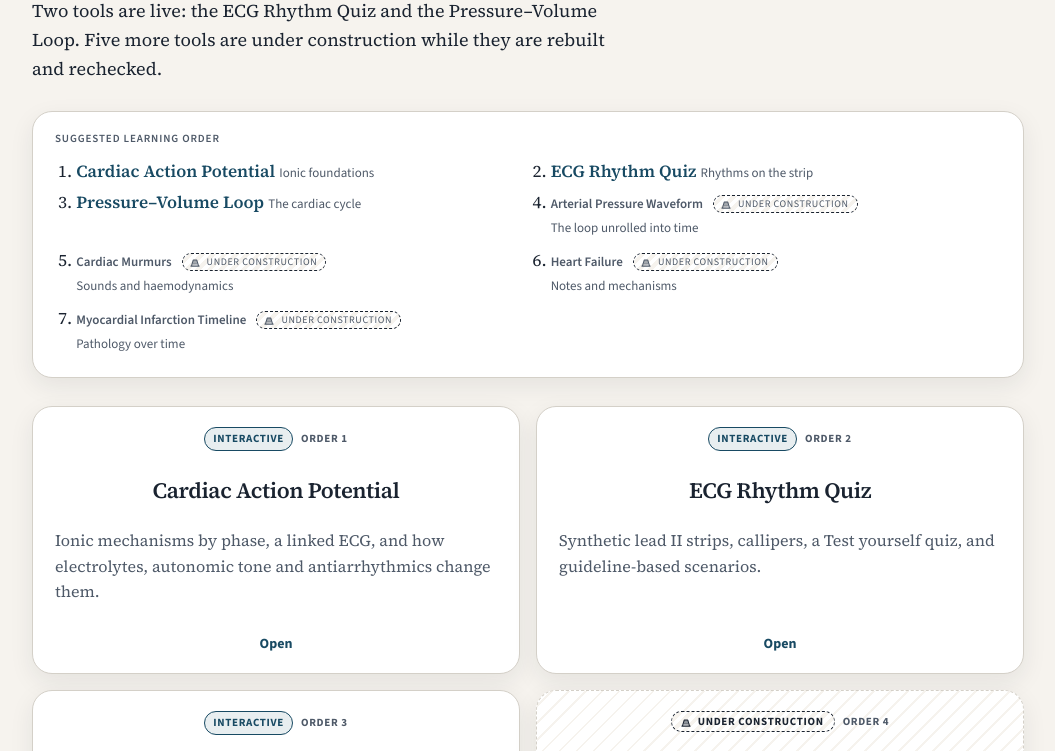
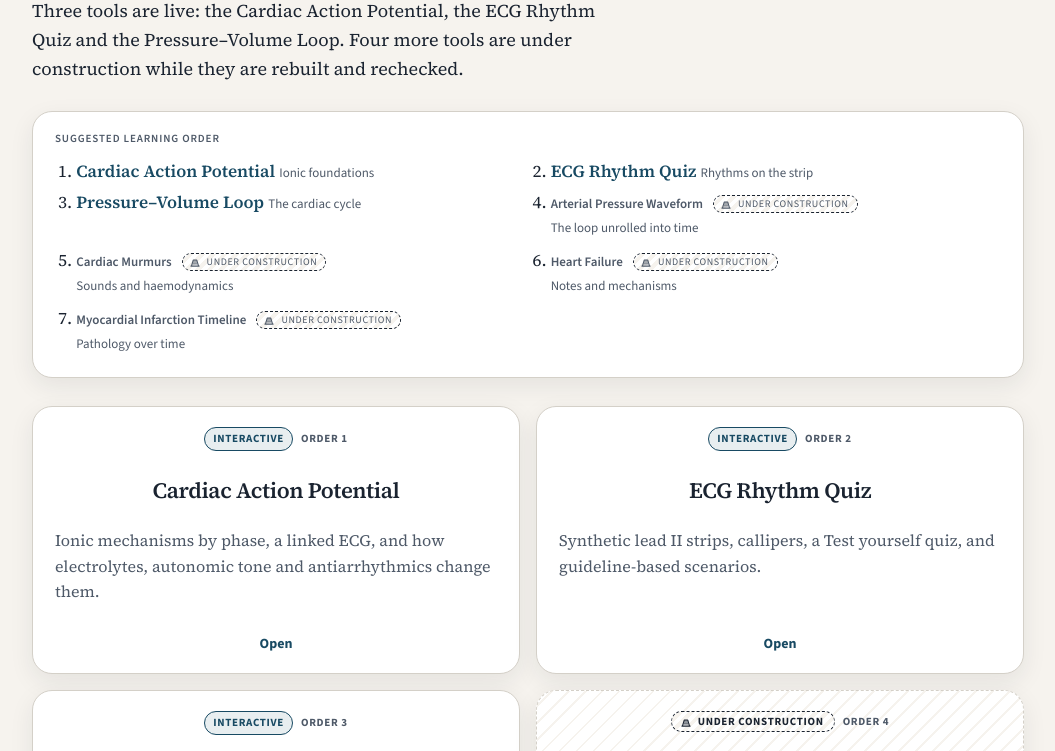
Before and after one commit to K1924947/anaesthetic-physiology, a plain HTML site: page cardiac.html in a window 1280 px wide. Shown: the part 187-938 px from the top of the page, without its empty margins (112-1167 px from the left). Drawn offline with nearby package versions, Linux system fonts and the light colour scheme.

Commit message:
Cardiac hub intro: three tools live, four under construction

```diff
--- a/cardiac.html
+++ b/cardiac.html
@@ -33,7 +33,7 @@
   </header>
 
   <main id="main">
-    <p class="hub-intro">Two tools are live: the ECG Rhythm Quiz and the Pressure–Volume Loop. Five more tools are under construction while they are rebuilt and rechecked.</p>
+    <p class="hub-intro">Three tools are live: the Cardiac Action Potential, the ECG Rhythm Quiz and the Pressure–Volume Loop. Four more tools are under construction while they are rebuilt and rechecked.</p>
 
     <div class="order-list">
       <h2>Suggested learning order</h2>
```
